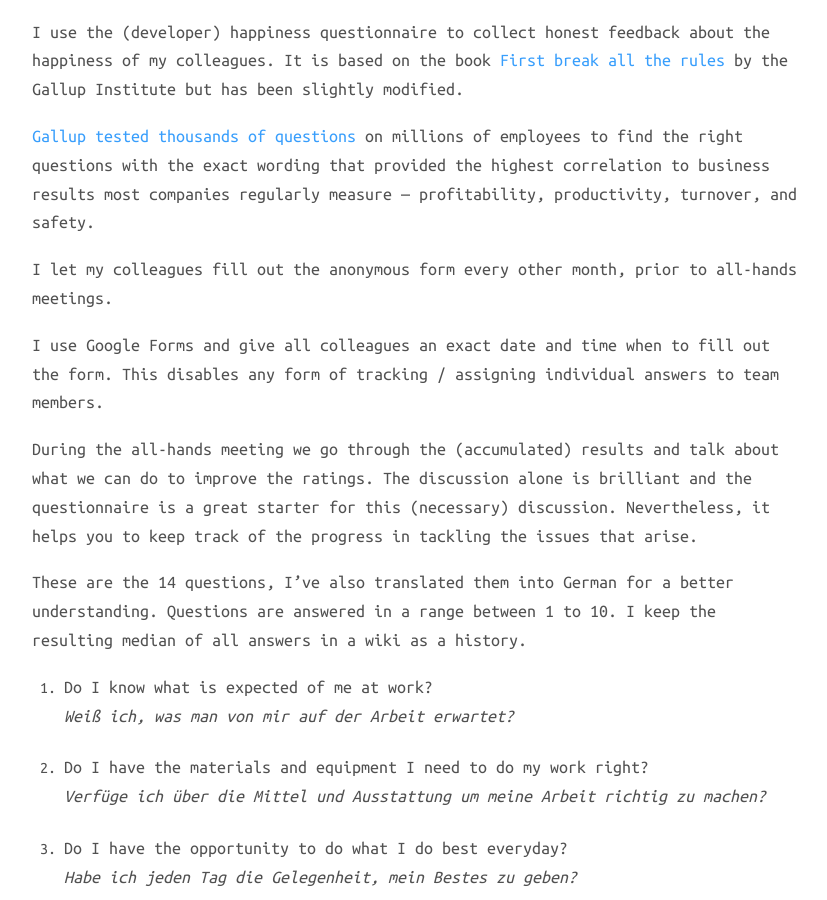
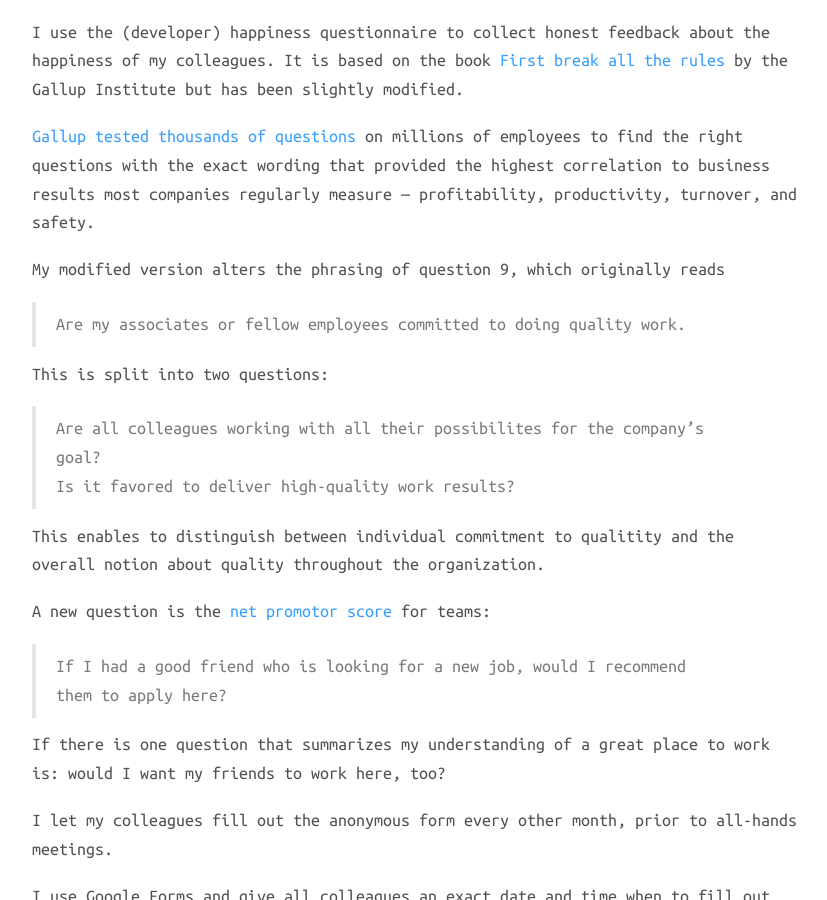
Before and after one commit to coderbyheart/blog, a Jekyll site: the page built from _posts/2016-01-26-developer-happiness-questionnaire.md, in a window 1280 px wide and 900 px high, scrolled down 377 px. Shown: the whole window, without its empty margins (224-1051 px from the left). Built offline with Jekyll 4.4.1, drawn with Linux system fonts in a browser that asks for light colours; nearby versions of some CDN libraries; comment, search, counter and statistics services are not loaded.

Commit message:
Explained the modifications to the questions

```diff
--- a/_posts/2016-01-26-developer-happiness-questionnaire.md
+++ b/_posts/2016-01-26-developer-happiness-questionnaire.md
@@ -19,6 +19,25 @@
 [Gallup tested thousands of questions](https://q12.gallup.com/help/en-us/Answers/164468) on millions of
 employees to find the right questions with the exact wording that provided the highest correlation to
 business results most companies regularly measure — profitability, productivity, turnover, and safety.
+
+My modified version alters the phrasing of question 9, which originally reads
+
+> Are my associates or fellow employees committed to doing quality work.
+
+This is split into two questions:
+
+> Are all colleagues working with all their possibilites for the company's goal?
+> Is it favored to deliver high-quality work results?
+
+This enables to distinguish between individual commitment to qualitity and the overall notion
+about quality throughout the organization.
+
+A new question is the [net promotor score](https://en.wikipedia.org/wiki/Net_Promoter) for teams:
+
+> If I had a good friend who is looking for a new job, would I recommend them to apply here?
+
+If there is one question that summarizes my understanding of a great place to work is: would
+I want my friends to work here, too?
 
 I let my colleagues fill out the anonymous form every other month, prior to all-hands meetings.
 
```
